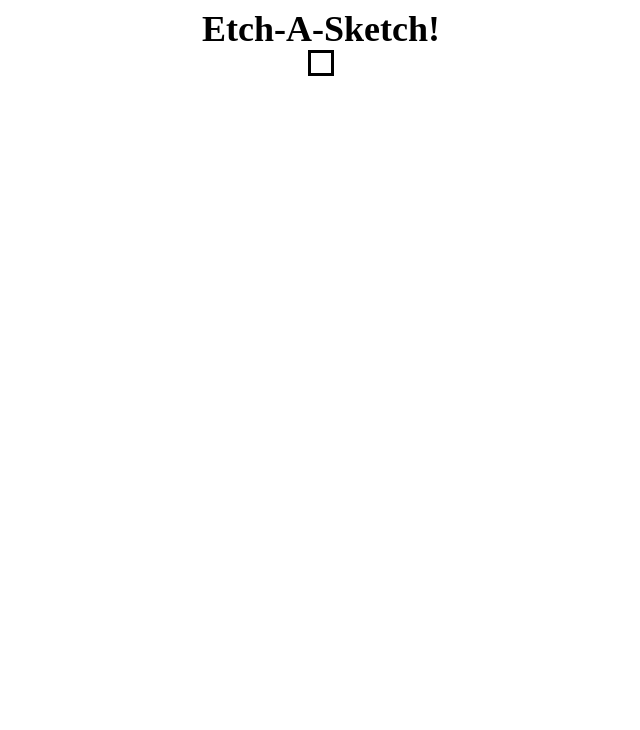
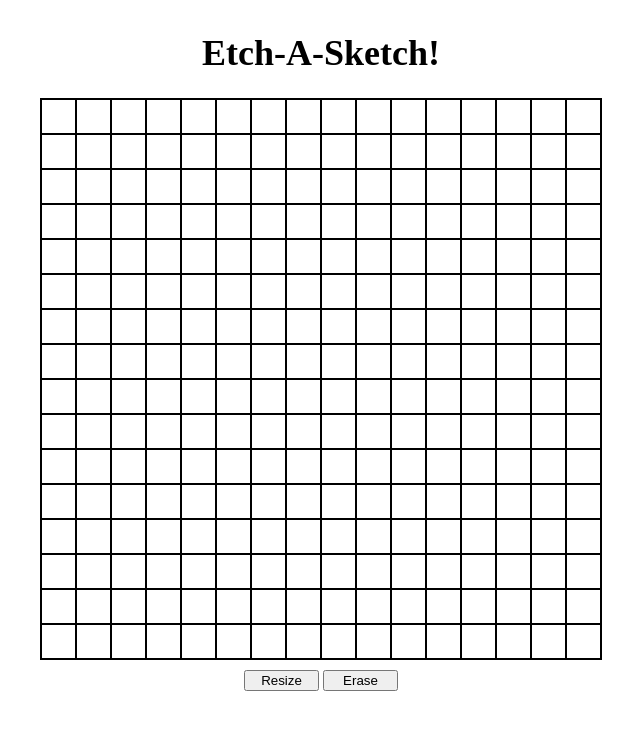
Before and after one commit to jwoodys23/etch-a-sketch, a plain HTML site: page index.html in a window 1280 px wide. Shown: the whole page, without its empty margins (319-959 px from the left). Drawn offline with Linux system fonts and the light colour scheme.

Commit message:
Added grid functionality.

```diff
--- a/index.html
+++ b/index.html
@@ -8,9 +8,13 @@
     <title>Etch-A-Sketch</title>
 </head>
 <body>
-    <div class="title">Etch-A-Sketch!</div>
-    <div class="container">
-        <div class="grid"></div>
+    <div class="content">
+        <h1 class="title">Etch-A-Sketch!</h1>
+        <div class="container"></div>
+    </div>
+    <div>
+        <button>Resize</button>
+        <button>Erase</button>
     </div>
 </body>
 </html>
--- a/script.js
+++ b/script.js
@@ -0,0 +1,16 @@
+const gridSize = 16;
+
+
+const container = document.querySelector(".container");
+container.style.gridTemplateRows = `repeat(${gridSize}, 1fr)`;
+container.style.gridTemplateColumns = `repeat(${gridSize}, 1fr)`;
+
+function createGrid() {
+
+}
+
+for (let i = 0; i < Math.pow(gridSize, 2); i++) {
+    let newDiv = document.createElement("div");
+    newDiv.className = "grid";
+    container.appendChild(newDiv);
+}
--- a/styles.css
+++ b/styles.css
@@ -1,5 +1,6 @@
 body {
     text-align: center;
+    justify-content: center;
 }
 .title {
     font-size: 36px;
@@ -7,12 +8,22 @@ body {
   }
 
   .container {
-  display: flex;
-  justify-content: center;
-  gap: 52px;
+  display: grid;
+  height: 70vh;
+  width: 70vh;
+  border: 1px solid black;
   }
+
   .grid {
-    border: solid;
-    height: 20px;
-    width: 20px;
+    border: 1px solid black;
   }
+  .content {
+    display: flex;
+    flex-direction: column;
+    align-items: center;
+  }
+  button {
+    margin-top: 10px;
+    width: 75px;
+    text-align: center;
+  }
```
